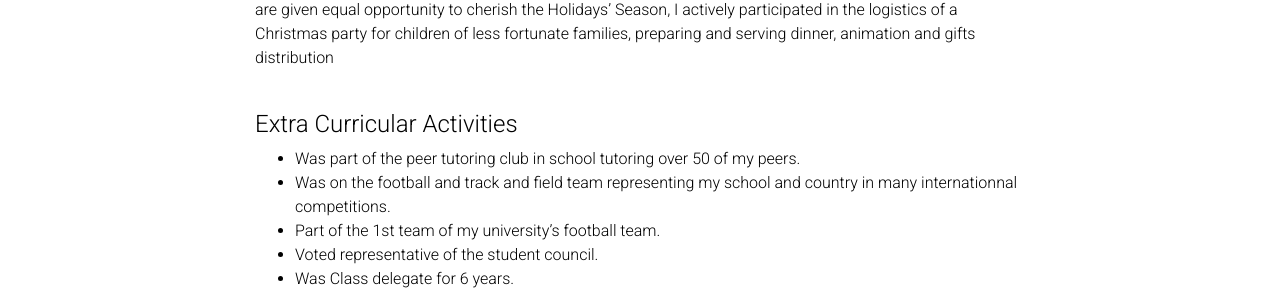
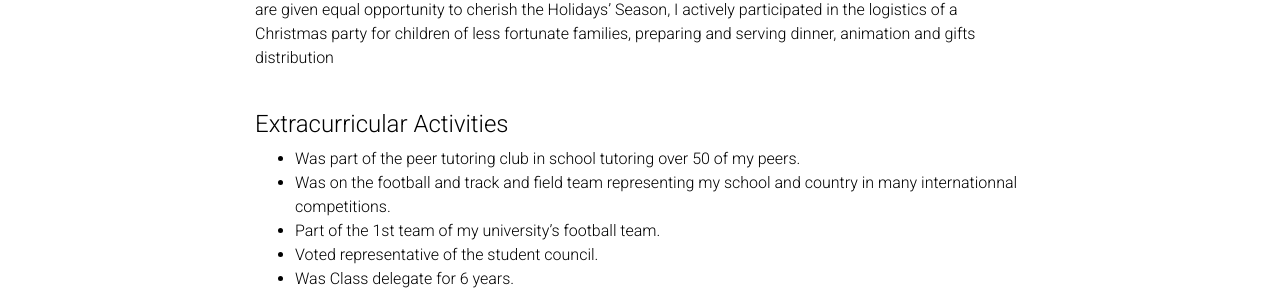
Before and after one commit to rkhoury18/rkhoury18.github.io, a Jekyll site: the page built from _pages/Volunteering.md, in a window 1280 px wide and 1359 px high. Shown: the part 982-1286 px from the top of the window. Built offline with Jekyll 4.4.1, drawn with Linux system fonts in a browser that asks for light colours; comment, search, counter and statistics services are not loaded; a style sheet for code colours, icons or effects is not loaded.

Commit message:
adding cv

```diff
--- a/_pages/Volunteering.md
+++ b/_pages/Volunteering.md
@@ -28,7 +28,7 @@ I strongly believe in our responsibility to pay our society back. Hence, I activ
 3- Children: To ensure all kids are given equal opportunity to cherish the Holidays' Season, I actively participated in the logistics of a Christmas party for children of less fortunate families, preparing and serving dinner, animation and gifts distribution
 <br/><br/>
 
-#### Extra Curricular Activities
+#### Extracurricular Activities
 - Was part of the peer tutoring club in school tutoring over 50 of my peers.
 - Was on the football and track and field team representing my school and country in many internationnal competitions.
 - Part of the 1st team of my university's football team.
```
